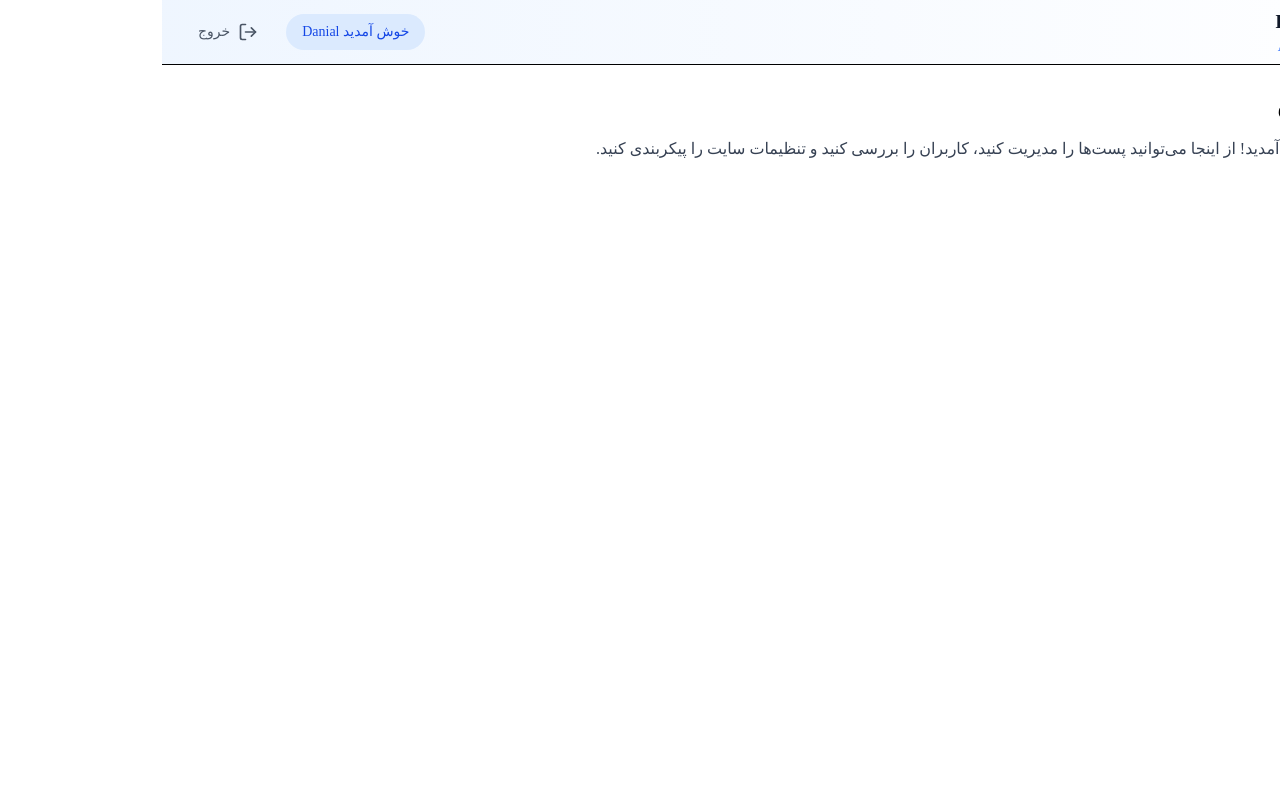
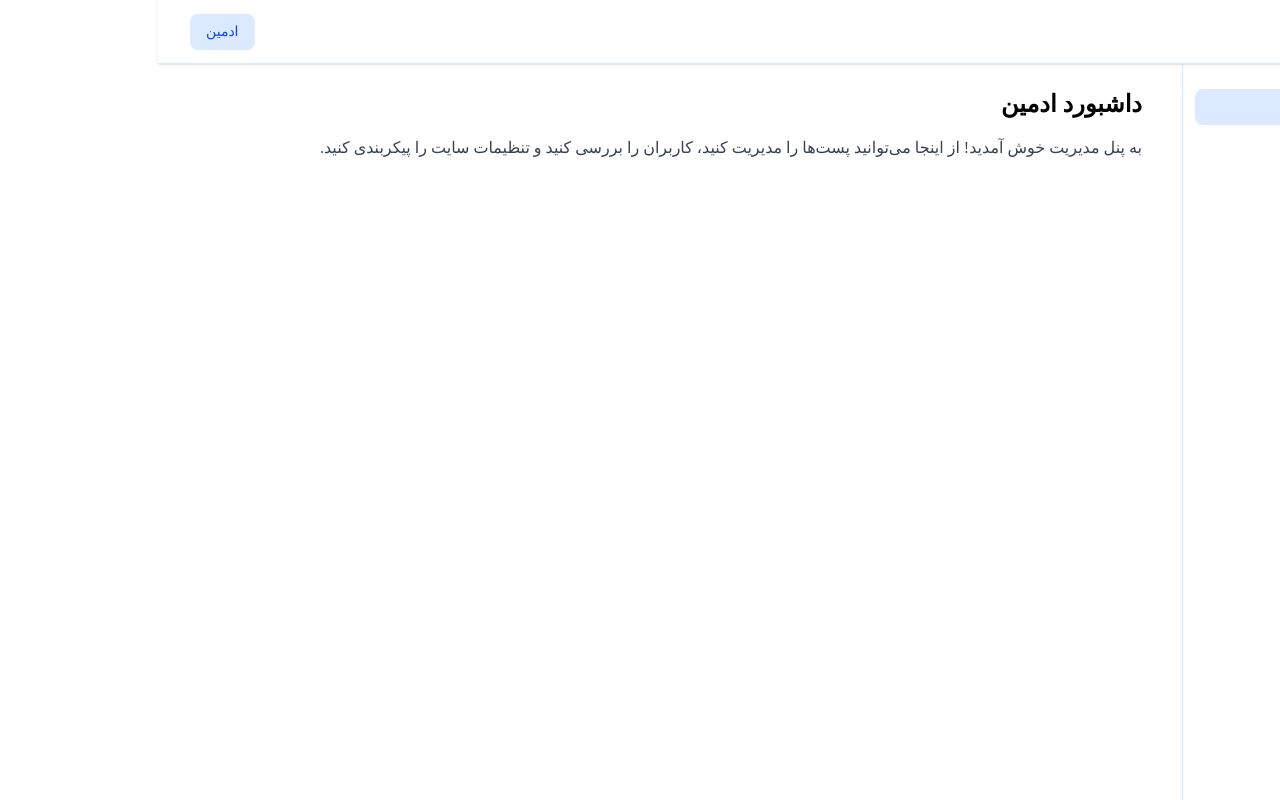
Before and after one commit to danialmousavi/blog-project, a Next.js app in the folder blog-front-end/: page /p-admin in a window 1280 px wide. Built offline with nearby package versions, Linux system fonts and the light colour scheme; a web font is replaced by a local one.

Commit message:
create side bar and change  admin panel layout

```diff
--- a/blog-front-end/app/(adminPanel)/layout.tsx
+++ b/blog-front-end/app/(adminPanel)/layout.tsx
@@ -1,16 +1,21 @@
-import AdminNavbar from "@/components/AdminPanel/AdminNavbar/AdminNavbar";
-import ToastProvider from "@/components/modules/providers/ToastProvider";
+import Navbar from "@/components/AdminPanel/AdminNavbar/AdminNavbar";
+import Sidebar from "@/components/AdminPanel/Sidebar/Sidebar";
+import { ReactNode } from "react";
 
-export default function AdminPanelLayout({
-  children,
-}: Readonly<{
-  children: React.ReactNode;
-}>) {
+interface DashboardLayoutProps {
+  children: ReactNode;
+}
+
+export default function DashboardLayout({ children }: DashboardLayoutProps) {
+  // فقط ساختار سرور
   return (
-    <>
-    <AdminNavbar/>
-      {children}
-      <ToastProvider />
-    </>
+    <div className="flex">
+      {/* Sidebar و Navbar Client Component هستند و خودشان state دارند */}
+      <Sidebar />
+      <div className="flex-1 min-h-screen md:pr-64">
+        <Navbar />
+        <main className="pt-16 p-4">{children}</main>
+      </div>
+    </div>
   );
 }
--- /dev/null
+++ b/blog-front-end/app/(adminPanel)/p-admin/users/page.tsx
@@ -0,0 +1,7 @@
+import React from 'react'
+
+export default function page() {
+  return (
+    <div>user page</div>
+  )
+}
--- a/blog-front-end/components/AdminPanel/AdminNavbar/AdminNavbar.tsx
+++ b/blog-front-end/components/AdminPanel/AdminNavbar/AdminNavbar.tsx
@@ -1,58 +1,45 @@
 "use client";
 
-import { FiLogOut } from "react-icons/fi";
-import { HiSparkles } from "react-icons/hi2";
+import { useState } from "react";
+import Link from "next/link";
 
-type AdminNavbarProps = {
-  username?: string;
-};
+export default function Navbar() {
+  const [isAdminOpen, setIsAdminOpen] = useState(false);
 
-export default function AdminNavbar({ username = "Danial" }: AdminNavbarProps) {
   return (
-    <header className="sticky top-0 z-50">
-      <div className="bg-gradient-to-r from-blue-50 to-white border-b">
-        <div className="max-w-7xl mx-auto px-4 sm:px-6">
-          <div className="h-16 flex items-center justify-between">
+    <nav className="fixed top-0 right-0 left-0 z-50 h-16 flex items-center justify-between bg-white border-b border-blue-100 px-4 sm:px-6 lg:px-8 shadow-sm">
+      <Link href="/" className="text-xl font-bold text-blue-700">
+        برند شما
+      </Link>
 
-            {/* ===== Logo / Brand ===== */}
-            <div className="flex items-center gap-3">
-              <div className="w-10 h-10 rounded-xl bg-blue-600 flex items-center justify-center text-white shadow-md">
-                <HiSparkles size={22} />
-              </div>
+      <div className="flex items-center gap-4">
+        <div className="relative">
+          <button
+            onClick={() => setIsAdminOpen(!isAdminOpen)}
+            className="rounded-lg px-4 py-2 text-sm font-medium bg-blue-100 text-blue-700 hover:bg-blue-200 transition"
+          >
+            ادمین
+          </button>
 
-              <div className="leading-tight">
-                <p className="font-extrabold text-gray-900 text-lg">
-                  Danial Blog
-                </p>
-                <span className="text-xs text-blue-600 font-medium">
-                  Admin Dashboard
-                </span>
-              </div>
-            </div>
-
-            {/* ===== User / Actions ===== */}
-            <div className="flex items-center gap-4">
-              {/* Welcome Badge */}
-              <div className="hidden sm:flex items-center gap-2 px-4 py-2 rounded-full bg-blue-100 text-blue-700 text-sm font-medium">
-                خوش آمدید {username}
-              </div>
-
-              {/* Logout */}
-              <button
-                className="group flex items-center gap-2 px-3 py-2 rounded-xl
-                           text-gray-600 hover:text-red-600
-                           hover:bg-red-50 transition"
-              >
-                <FiLogOut size={20} />
-                <span className="hidden md:inline text-sm font-medium">
-                  خروج
-                </span>
+          {isAdminOpen && (
+            <div className="absolute left-0 mt-2 w-40 rounded-md border border-blue-100 bg-white shadow-lg text-right">
+              <button className="block w-full px-4 py-2 text-sm text-blue-700 hover:bg-blue-50">
+                پروفایل
+              </button>
+              <button className="block w-full px-4 py-2 text-sm text-blue-700 hover:bg-blue-50">
+                خروج
               </button>
             </div>
-
-          </div>
+          )}
         </div>
+{/*
+        <button
+          onClick={() => {}}
+          className="md:hidden text-blue-700 rounded-lg p-2 absolute left-4 top-4"
+        >
+          ☰
+        </button> */}
       </div>
-    </header>
+    </nav>
   );
 }
--- /dev/null
+++ b/blog-front-end/components/AdminPanel/Sidebar/Sidebar.tsx
@@ -0,0 +1,67 @@
+"use client";
+
+import Link from "next/link";
+import { usePathname } from "next/navigation";
+import { useState } from "react";
+
+export default function Sidebar() {
+  const pathname = usePathname();
+  const [isOpen, setIsOpen] = useState(false);
+
+  const menuItems = [
+    { name: "داشبورد", href: "/p-admin" },
+    { name: "کاربران", href: "/p-admin/users" },
+    { name: "پست‌ها", href: "/p-admin/posts" },
+    { name: "آمار", href: "/p-admin/analytics" },
+    { name: "گزارش‌ها", href: "/p-admin/reports" },
+    { name: "تنظیمات", href: "/p-admin/settings" },
+  ];
+
+  return (
+    <>
+      <button
+        onClick={() => setIsOpen(true)}
+        className="md:hidden fixed top-20 left-4 z-40 bg-blue-100 text-blue-700 p-2 rounded shadow"
+      >
+        ☰
+      </button>
+
+      {isOpen && (
+        <div
+          onClick={() => setIsOpen(false)}
+          className="fixed inset-0 bg-black/20 z-30 md:hidden"
+        />
+      )}
+
+      <aside
+        className={`fixed inset-y-0 right-0 z-40 w-64 bg-white border-l border-blue-100 transform transition-transform duration-300
+        ${isOpen ? "translate-x-0" : "translate-x-full"} md:translate-x-0`}
+      >
+        <div className="flex flex-col h-full text-right">
+          <div className="px-6 py-4 border-b border-blue-100">
+            <h2 className="text-lg font-bold text-blue-700">داشبورد</h2>
+          </div>
+          <nav className="flex-1 px-3 mt-4">
+            <ul className="space-y-1">
+              {menuItems.map((item) => {
+                const isActive = pathname === item.href;
+                return (
+                  <li key={item.name}>
+                    <Link
+                      href={item.href}
+                      onClick={() => setIsOpen(false)}
+                      className={`block text-right w-full rounded-lg px-3 py-2 text-sm font-medium mt-3 transition
+    ${isActive ? "bg-blue-100 text-blue-700" : "text-gray-700 hover:bg-blue-50"}`}
+                    >
+                      {item.name}
+                    </Link>
+                  </li>
+                );
+              })}
+            </ul>
+          </nav>
+        </div>
+      </aside>
+    </>
+  );
+}
```
